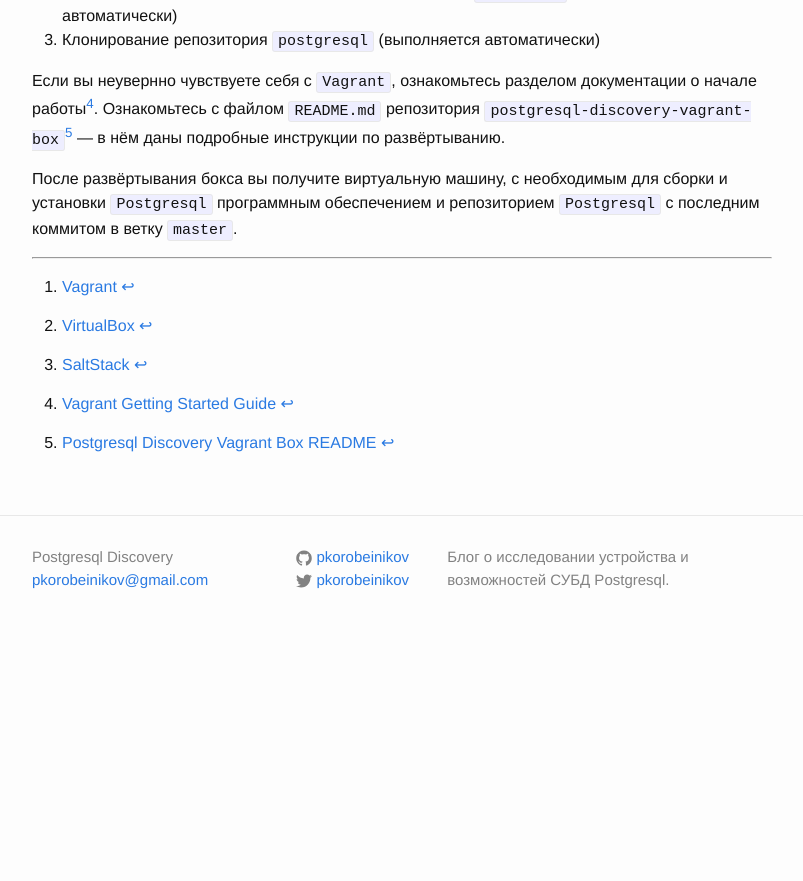
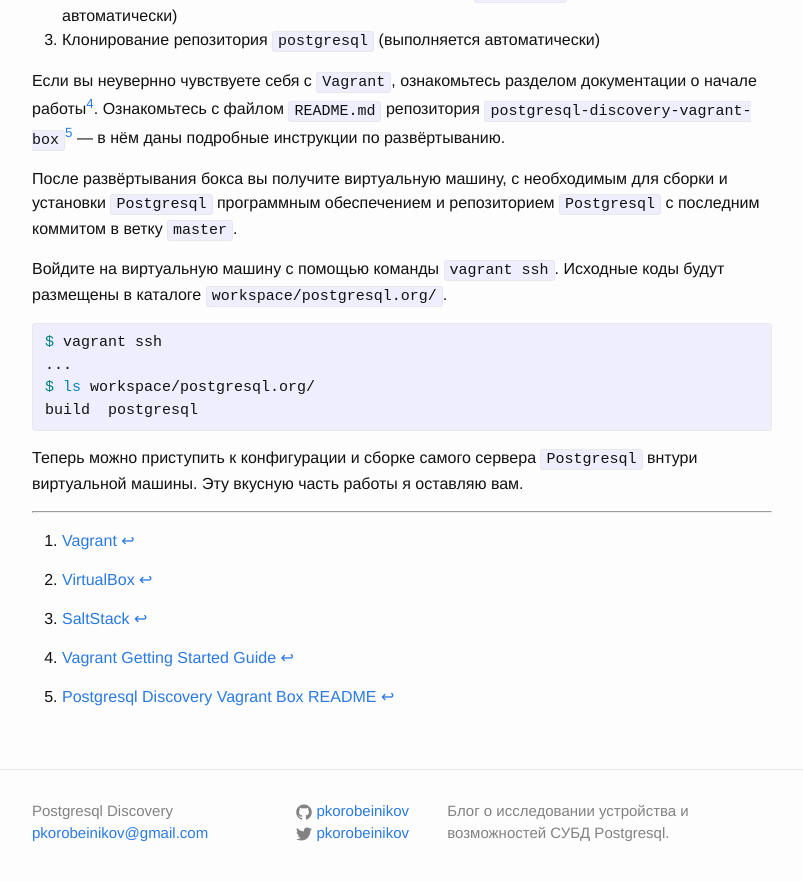
Before and after one commit to pkorobeinikov/postgresql-discovery, a Jekyll site: the page built from _posts/2015-08-30-introducing-postgresql-discovery-vagrant-box.md, in a window 1280 px wide and 900 px high, scrolled down 717 px. Shown: the top 881 px of the window, without its empty margins (238-1041 px from the left). Built offline with Jekyll 4.4.1, drawn with Linux system fonts in a browser that asks for light colours; comment, search, counter and statistics services are not loaded; before the commit the page ends 1368 px from its top, so only the background shows below that.

Commit message:
Update vagrant instructions.

```diff
--- a/_posts/2015-08-30-introducing-postgresql-discovery-vagrant-box.md
+++ b/_posts/2015-08-30-introducing-postgresql-discovery-vagrant-box.md
@@ -32,6 +32,19 @@
 
 После развёртывания бокса вы получите виртуальную машину, с необходимым для сборки и установки ``Postgresql`` программным обеспечением и репозиторием ``Postgresql`` с последним коммитом в ветку ``master``.
 
+Войдите на виртуальную машину с помощью команды ``vagrant ssh``.
+Исходные коды будут размещены в каталоге ``workspace/postgresql.org/``.
+
+{% highlight bash %}
+$ vagrant ssh
+...
+$ ls workspace/postgresql.org/
+build  postgresql
+{% endhighlight %}
+
+Теперь можно приступить к конфигурации и сборке самого сервера ``Postgresql`` внтури виртуальной машины.
+Эту вкусную часть работы я оставляю вам.
+
 ---
 
 [^vagrant]: [Vagrant](https://www.vagrantup.com)
```
